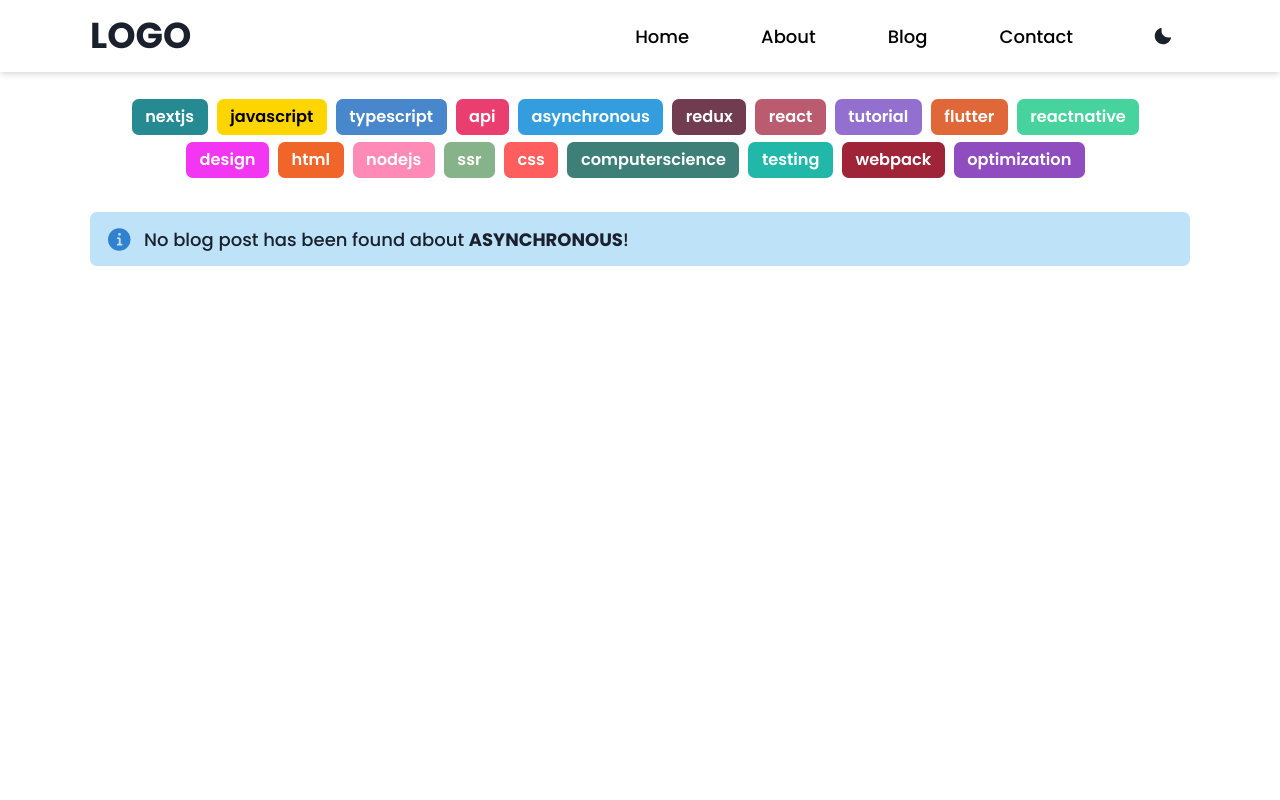
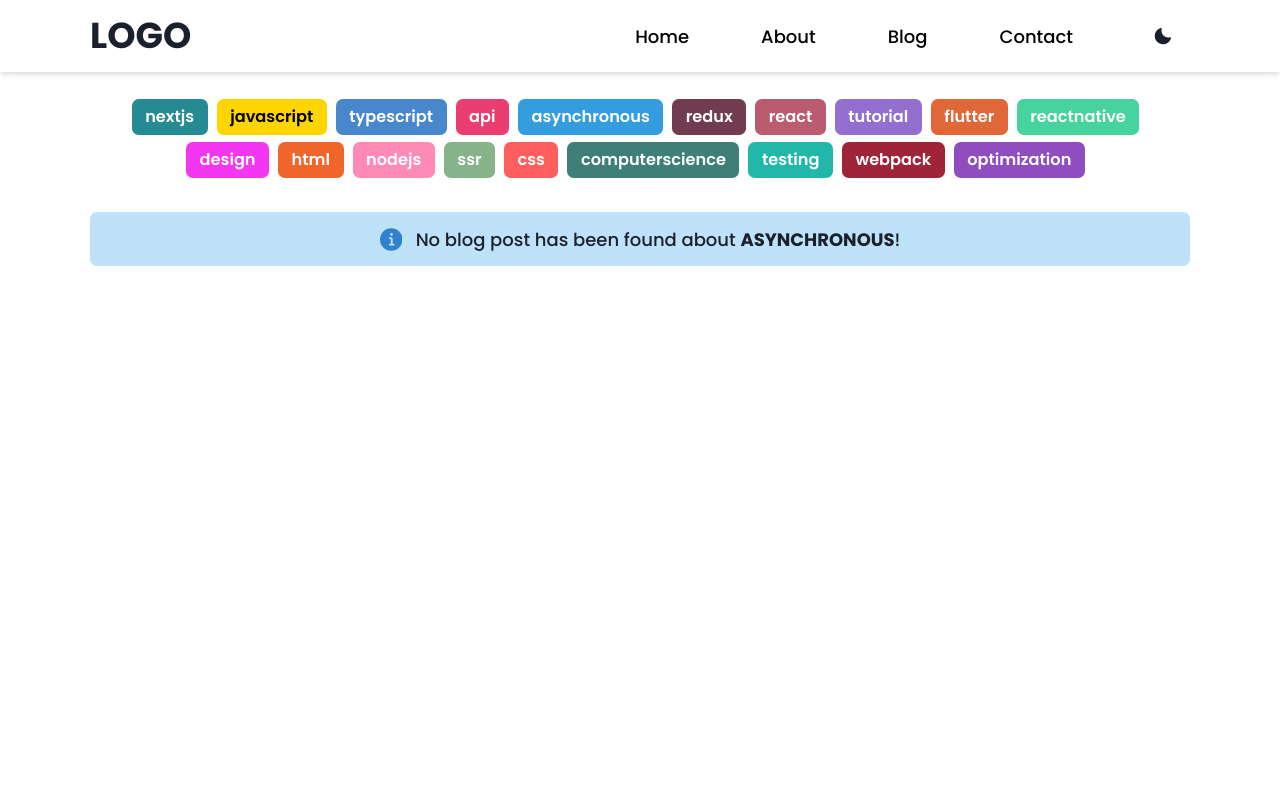
Before and after one commit to imadatyatalah/nextjs-chakra-ui-portfolio-template, a Next.js app: page /blog in a window 1280 px wide. Both pictures are taken after a click on the element "asynchronous". Shown: the top 800 px of the page. Built offline with nearby package versions, Linux system fonts and the light colour scheme.

Commit message:
Added support for query parameters with useEffect

```diff
--- a/src/pages/blog/index.jsx
+++ b/src/pages/blog/index.jsx
@@ -1,4 +1,5 @@
-import { useState } from "react"
+import { useState, useEffect } from "react"
+import { useRouter } from "next/router"
 import {
   Alert,
   AlertIcon,
@@ -15,8 +16,13 @@ import { tagColor } from "../../components/UI/tagColor"
 import TagComponent from "../../components/UI/tag"
 
 const Blog = ({ posts }) => {
+  const router = useRouter()
+
   const [currentSelectedTag, setCurrentSelectedTag] = useState("")
   const [blogPost, setBlogPost] = useState(posts)
+
+  const summaryColor = useColorModeValue("gray.600", "gray.300")
+  const dateColor = useColorModeValue("gray.500", "gray.400")
 
   const filteredPosts = (tag) => {
     setCurrentSelectedTag(tag)
@@ -24,8 +30,11 @@ const Blog = ({ posts }) => {
     setBlogPost(blogResults)
   }
 
-  const summaryColor = useColorModeValue("gray.600", "gray.300")
-  const dateColor = useColorModeValue("gray.500", "gray.400")
+  useEffect(() => {
+    if (router.query?.tag !== undefined) {
+      filteredPosts(router.query?.tag)
+    }
+  }, [router])
 
   return (
     <>
@@ -85,7 +94,7 @@ const Blog = ({ posts }) => {
           </Box>
         ))
       ) : (
-        <Alert status="info" borderRadius="md">
+        <Alert status="info" d="flex" justifyContent="center" borderRadius="md">
           <AlertIcon />
           <Text fontWeight="500">
             No blog post has been found about{" "}
```
